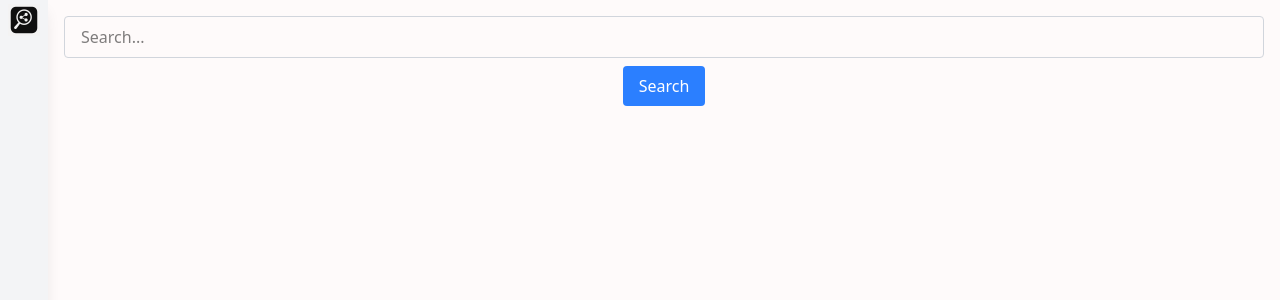
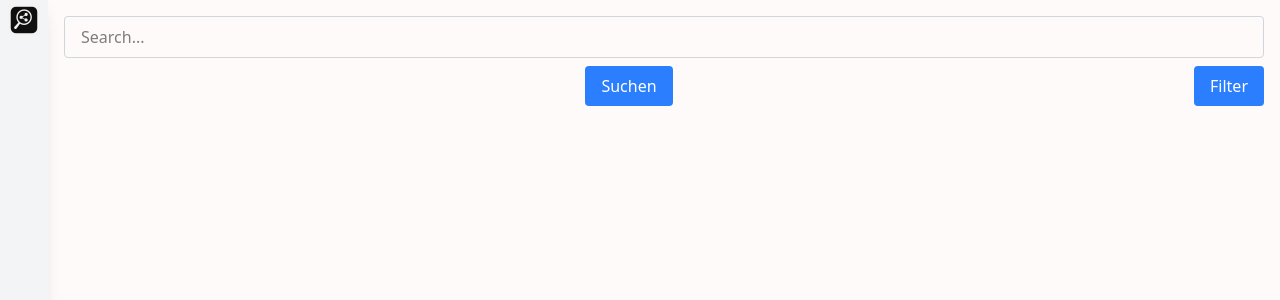
Before and after one commit to uol-esis/CivicSage-Frontend, a React (Vite) app: page / in a window 1280 px wide. Shown: the top 300 px of the page. Built offline with nearby package versions, Linux system fonts and the light colour scheme.

Commit message:
initial filtering

```diff
--- a/src/Search.jsx
+++ b/src/Search.jsx
@@ -1,9 +1,12 @@
-import React, { useState } from 'react';
+import React, { useState, useEffect } from 'react';
 import * as CivicSage from 'civic_sage';
 
 export default function Search() {
   const [query, setQuery] = useState('');
   const [results, setResults] = useState([]);
+  const [hiddenSources, setHiddenSources] = useState([]);
+  const [showSettings, setShowSettings] = useState(false);
+
 
   const handleSearch = () => {
     console.log('Searching for:', query);
@@ -19,7 +22,7 @@ export default function Search() {
       console.log('Response:', response);
       if (error) {
         console.error(error);
-        alert('Error searching files. Please try again.');
+        alert('Error searching files. Please try agains.');
       } else {
         // Parse the JSON string from response.text
         let parsedResults = [];
@@ -33,6 +36,23 @@ export default function Search() {
     });
   };
 
+
+  {/* aktuell stumpfe Frontend Lösung, später: hiddenSources an Server schicken und neu suchen */}
+  const hideSource = (source) => {
+    if (!source || hiddenSources.includes(source)) return;
+    const updatedHiddenSources = [...hiddenSources, source];
+    setHiddenSources(updatedHiddenSources);
+    setResults((prevResults) =>
+      prevResults.filter(
+        (result) =>
+          !updatedHiddenSources.includes(result.url) &&
+          !updatedHiddenSources.includes(result.fileName)
+      )
+    );
+  };
+
+
+
   return (
     <div className="p-4">
       <div className="mb-4">
@@ -43,22 +63,62 @@ export default function Search() {
           placeholder="Search..."
           className="border border-gray-300 rounded px-4 py-2 w-full"
         />
-        <button
-          onClick={handleSearch}
-          className="mt-2 bg-blue-500 text-white px-4 py-2 rounded"
-        >
-          Search
-        </button>
+        <div className="flex flex-row justify-between items-center mt-2">
+          <div className="flex-1 flex justify-center">
+            <button
+              onClick={handleSearch}
+              className="bg-blue-500 text-white px-4 py-2 rounded"
+            >
+              Suchen
+            </button>
+          </div>
+          <button
+            onClick={() => setShowSettings(!showSettings)}
+            className="bg-blue-500 text-white px-4 py-2 rounded"
+          >
+            Filter
+          </button>
+        </div>
+        {showSettings && (
+          <div className="absolute right-0 mt-2 mr-4 w-[30vw] bg-white border border-gray-300 rounded shadow-lg z-10 p-4">
+            <div className="font-semibold mb-2">Versteckte Quellen:</div>
+            {hiddenSources.length === 0 ? (
+              <div className="text-gray-400 text-sm">Keine Quellen versteckt.</div>
+            ) : (
+              <ul className="text-xs">
+                {hiddenSources.map((src, idx) => (
+                  <li key={idx} className={`flex justify-between items-center cursor-pointer p-1 rounded overflow-x-auto whitespace-nowrap text-sm text-gray-700 hover:bg-gray-200`}>
+                    {src}
+                    <div className="flex gap-2">
+                      <button type ="button"
+                        onClick={() => {handleDeleteFilter()}}
+                        className="p-1 rounded hover:bg-gray-200 transform transition-transform duration-150 hover:scale-110">
+                          🗑️
+                        </button>
+                    </div>
+                  </li>
+                ))}
+              </ul>
+            )}
+          </div>
+        )}
       </div>
       <div className="space-y-2">
         {results.map((result, index) => (
           <div key={index} className="border border-gray-300 rounded p-2">
             <div className="text-xs text-gray-500 mb-1">
-              <a href={result.url} target="_blank" rel="noopener noreferrer" className="underline">
+              <a href={result.url} target="_blank" rel="noopener noreferrer" className="underline text-blue-500 cursor-pointer hover:text-blue-800">
                 {result.url}
               </a>
               <span className="ml-2">{result.fileName}</span>
               <span className="ml-2 text-gray-400">Score: {result.score?.toFixed(2)}</span>
+              <button
+                type="button"
+                className="ml-2 underline bg-transparent border-none p-0 cursor-pointer hover:text-blue-800"
+                onClick={() => hideSource(result.url || result.fileName)}
+              >
+                Quelle ausblenden
+              </button>
             </div>
             <div className="text-sm">{result.text}</div>
           </div>
```
